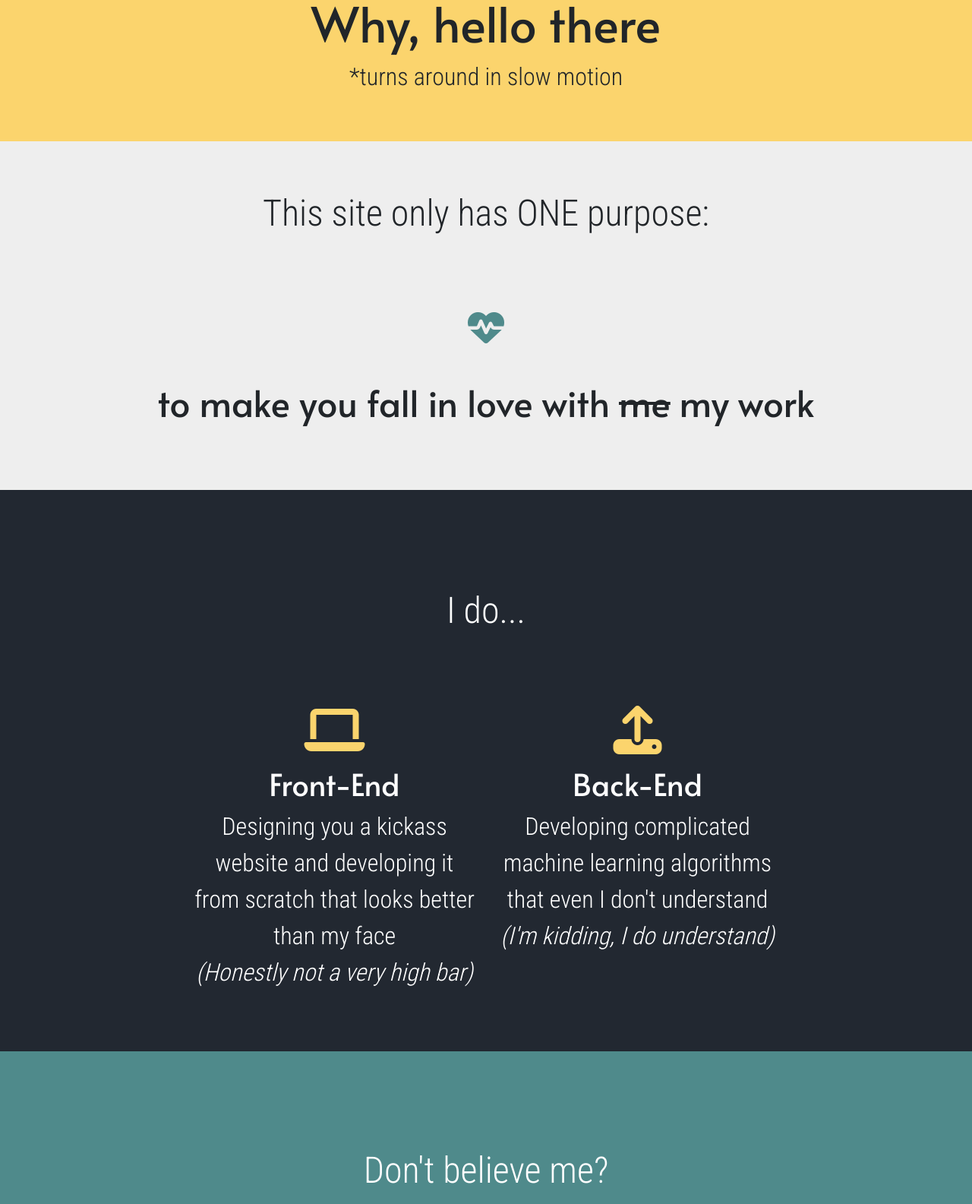
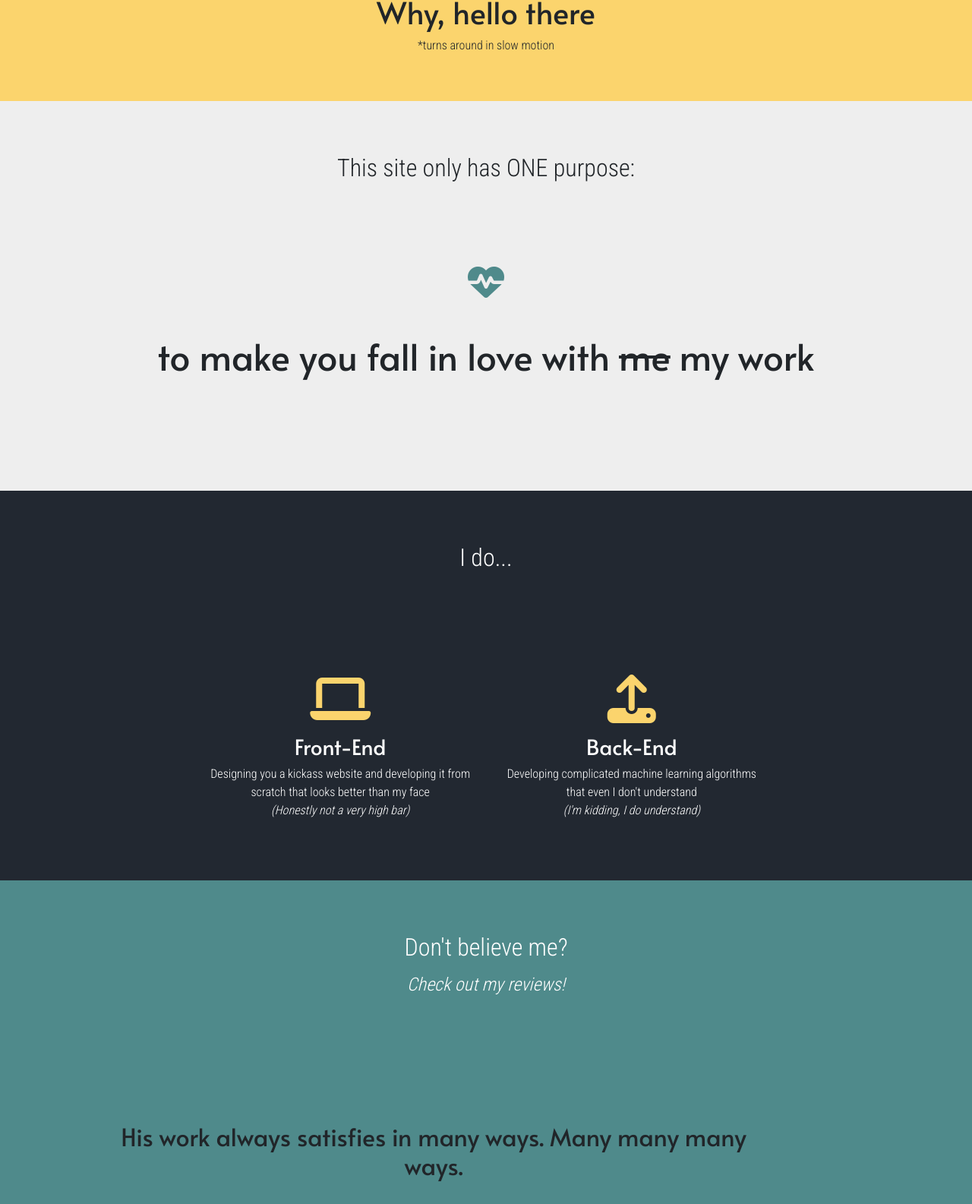
Before and after one commit to liewjb/personal-site-v2.0, a plain HTML site: page index.html in a window 1280 px wide. Shown: the part 629-2214 px from the top of the page at 76% size. Drawn offline with nearby package versions, Linux system fonts and the light colour scheme.

Commit message:
Refactor

```diff
--- a/css/styles.css
+++ b/css/styles.css
@@ -2,41 +2,53 @@
 font-family: 'Roboto Condensed', sans-serif;
  */
 
-h1{
-  font-family: 'Alata', sans-serif;
-  font-size: 2rem;
+body{
+  text-align: center;
 }
 
-h2 {
-  font-family: 'Alata', sans-serif;
-
-}
-h3{
-  font-family: 'Alata', sans-serif;
-  font-size: 1.2rem;
+h1, h2, h3, h4, h5, h6{
+    font-family: 'Alata', sans-serif;
 }
 
-h4{
+p {
+  font-family: 'Roboto Condensed', sans-serif;
+}
+
+/* Containers */
+ .container-main {
+   padding: 3% 4% 2%;
+ }
+
+.container-fluid {
+     padding: 5% 2% 5%;
+}
+
+
+/* Titles */
+.title{
   font-family: 'Roboto Condensed', sans-serif;
   font-size: 1.4rem;
 }
 
-h5{
-  font-family: 'Alata', sans-serif;
+.title-white{
+  margin: auto;
+  text-align: center;
+  color: white;
+}
 
+.subtitle{
+  padding: 0.5% 0 5%;
+  font-size: 1rem;
 }
-p {
-  font-family: 'Roboto Condensed', sans-serif;
+
+.subtitle-white{
+  color: white;
 }
- .container-fluid {
-   padding: 3% 4% 2%;
- }
-
- #title {
+ /* Nav Bar */
+ #start-title {
    background-color: #fbd46d;
  }
 
- /* Nav Bar */
  .name{
    width: 8%;
  }
@@ -73,7 +85,7 @@ p {
 
 .title-words {
   padding: 1rem 0 0;
-  text-align: center;
+
 }
 
 /* Content */
@@ -82,10 +94,6 @@ p {
   text-align: center;
 }
 
-.content-desc {
-  padding-top:5%;
-
-}
 
 .fa-heartbeat{
   padding-top: 7%;
@@ -98,7 +106,7 @@ p {
 }
 
 .quote {
-  padding: 3% 0 5%;
+  padding: 3% 0 0;
   font-family: 'Alata', sans-serif;
   font-size: 1.5rem;
 }
@@ -108,21 +116,9 @@ p {
   background-color: #222831;
   text-align: center;
 }
-
-.skills-title{
-  color: white;
-  margin: auto;
-  padding-top: 5%;
-}
-
-.skills-intro {
-  padding: 5% 0 7%;
-  color: white;
-}
-
 .skillset {
   color: white;
-  padding: 0 20% 5%;
+  padding: 10% 20% 0;
 }
 
 .icon-2 {
@@ -141,21 +137,6 @@ p {
   text-align: center;
 }
 
-.test-title{
-  color: white;
-  margin: auto;
-  padding-top: 5%;
-}
-
-.testimonial-title{
-  padding: 5% 0 0;
-}
-
-.review-subtitle {
-  padding: 0.5% 0 5%;
-  color: white;
-}
-
 .testimonial {
   width: 20%;
   padding: 5% 2% 5%;
@@ -171,7 +152,7 @@ p {
 }
 
 .schools {
-  padding: 3% 0 5%;
+  padding: 3% 0 0;
 }
 
 /* Hobbies */
@@ -180,48 +161,12 @@ p {
   text-align: center;
 }
 
-
-.hobbies-intro {
-  padding: 5% 0 0;
-}
-.hobbies-title{
-  margin: auto;
-  padding-top: 5%;
-  font-family: 'Roboto Condensed', sans-serif;
-  font-size: 1.4rem;
-}
-
-.hobbies-subtitle {
-  padding: 0.5% 0 5%;
-  font-family: 'Roboto Condensed', sans-serif;
-}
-
 .card-body{
   background-color: #eeeeee;
 }
 
-.container {
-  padding: 0 5%;
-  padding-bottom: 7%
-}
-
-
-/* Socials */
-#contactme {
-  background-color: #fbd46d;
-  text-align: center;
-}
-.social{
-  width: 5%;
-}
-
-.links {
-  padding: 0 0 2%;
-}
-
-.contact {
-  padding-top: 3%;
-
+.title-hobbies {
+  margin-bottom: 0;
 }
 
 /* Price */
@@ -242,44 +187,30 @@ p {
   font-family: 'Roboto Condensed', sans-serif;
 }
 
-.my-0 {
-  font-family: 'Alata', sans-serif;
-}
-
 .list-unstyled {
   font-family: 'Roboto Condensed', sans-serif;
 }
 
+/* Socials */
+#contactme {
+  background-color: #fbd46d;
+  text-align: center;
+}
+.social{
+  width: 5%;
+}
+
+.links {
+  padding: 0 0 2%;
+}
+
+.contact {
+  padding-top: 0;
+
+}
 
 /* Media Query */
 @media (min-width: 1028px){
-  h1{
-    font-family: 'Alata', sans-serif;
-    font-size: 4rem;
-  }
-
-  h2 {
-    font-family: 'Alata', sans-serif;
-
-  }
-  h3{
-    font-family: 'Alata', sans-serif;
-    font-size: 2.5rem;
-  }
-
-  h4{
-    font-family: 'Roboto Condensed', sans-serif;
-    font-size: 3rem;
-  }
-
-  h5{
-    font-family: 'Alata', sans-serif;
-
-  }
-  p {
-    font-family: 'Roboto Condensed', sans-serif;
-    font-size: 2rem;
-  }
 
   .quote {
     padding: 3% 0 5%;
@@ -287,16 +218,15 @@ p {
     font-size: 3rem;
   }
 
-  .testimonial-text{
-    font-size: 2.5rem;
+  .title{
+    font-family: 'Roboto Condensed', sans-serif;
+    font-size: 2rem;
   }
 
-  .hobbies-title{
-    font-size: 3rem;
-  }
 
-  .hobbies-subtitle {
-    font-size: 2rem;
+  .subtitle{
+    padding: 0.5% 0 5%;
+    font-size: 1.5rem;
   }
 
   .icon-2 {
--- a/index.html
+++ b/index.html
@@ -24,8 +24,8 @@
 <body>
 
   <!-- Header & Nav Bar -->
-  <section id="title">
-    <div class="container-fluid">
+  <section id="start-title">
+    <div class="container-main">
       <div class="row">
         <div class="col name-position">
           <img class='name' src="images/jianbin.png" alt="">
@@ -37,7 +37,7 @@
         </button>
         <div class="collapse navbar-collapse" id="navbarNavAltMarkup">
           <div class="navbar-nav nav-title">
-            <a class="nav-link active" href="#">Home<span class="sr-only">(current)</span></a>
+            <a class="nav-link active" href="index.html">Home<span class="sr-only">(current)</span></a>
             <a class="nav-link" href="work.html">Work </a>
             <a class="nav-link" href="contact.html">Contact</a>
           </div>
@@ -61,19 +61,22 @@
 
   <!-- Content -->
   <section id="inspiration">
+    <div class="container-fluid">
       <div class="row">
-      <div class="col content-desc">
-        <h4> This site only has ONE purpose:</h4>
+        <div class="col">
+          <p class="title"> This site only has ONE purpose:</p>
           <i class="icon fas fa-heartbeat"></i>
           <p class="quote"> to make you fall in love with <del>me</del> my work</p>
         </div>
 
       </div>
+    </div>
   </section>
 
   <section id="skills">
-    <div class="row skills-intro">
-      <h4 class="skills-title">I do...</h4>
+    <div class="container-fluid">
+      <div class="row">
+        <p class="title title-white">I do...</p>
       </div>
       <div class="row skillset">
         <div class="col-lg-6 col-md-6 col-sm-6">
@@ -88,14 +91,18 @@
         </div>
 
       </div>
+    </div>
+
 
   </section>
 
   <!-- Testimonials -->
   <section id="testimonials">
+
+    <div class="container-fluid">
       <div class="testimonial-title">
-      <h4 class="test-title">Don't believe me?</h4>
-      <p class="review-subtitle"> <em>Check out my reviews!</em></p>
+        <p class="title title-white">Don't believe me?</p>
+        <p class="subtitle subtitle-white"> <em>Check out my reviews!</em></p>
       </div>
       <div id="carouselExampleIndicators" class="carousel slide" data-ride="carousel">
         <ol class="carousel-indicators">
@@ -130,14 +137,16 @@
         </div>
 
       </div>
+    </div>
+
 
   </section>
-
+  <!-- Hobbies -->
   <section id='hobbies'>
+    <div class="container-fluid">
       <div class="hobbies-intro">
-      <h4 class="hobbies-title">What I do for fun!</h4>
-      <p class="hobbies-subtitle"> <em>I have a life you know...</em></p>
-
+        <p class="title title-hobbies">What I do for fun!</p>
+        <p class="subtitle"> <em>I have a life you know...</em></p>
       </div>
 
       <div class="container">
@@ -172,13 +181,16 @@
         </div>
 
       </div>
+    </div>
+
 
   </section>
 
   <section id="price">
+    <div class="container-fluid">
       <div class="price-intro">
-      <h4 class="price-title">I am not free though!</h4>
-      <p class="price-subtitle"> <em>Okay, maybe just a teeennnyyy bit...</em></p>
+        <p class="title title-white">I am not free though!</p>
+        <p class="subtitle subtitle-white"> <em>Okay, maybe just a teeennnyyy bit...</em></p>
       </div>
       <div class="container">
         <form action="mailto:liewjianbin94@gmail.com" method="post">
@@ -232,10 +244,13 @@
         </form>
 
       </div>
+    </div>
+
   </section>
 
 
-  <section id="contactme">
+  <footer id="contactme">
+    </div>
     <div class="contact row">
       <div class="col">
         <p>Find me on:</p>
@@ -252,7 +267,7 @@
 
     </div>
 
-  </section>
+  </footer>
 
 
 
```
Lines whose indentation alone changed are shown as unchanged.
